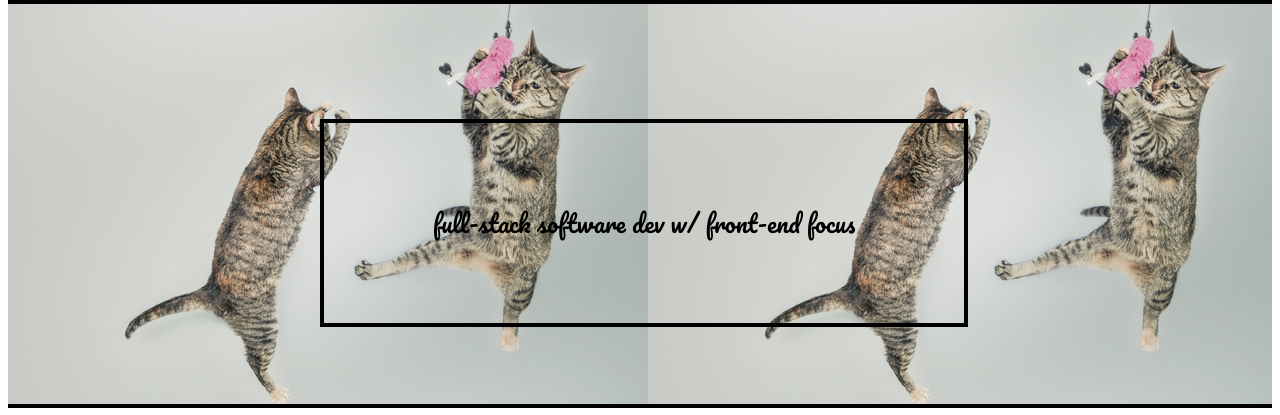
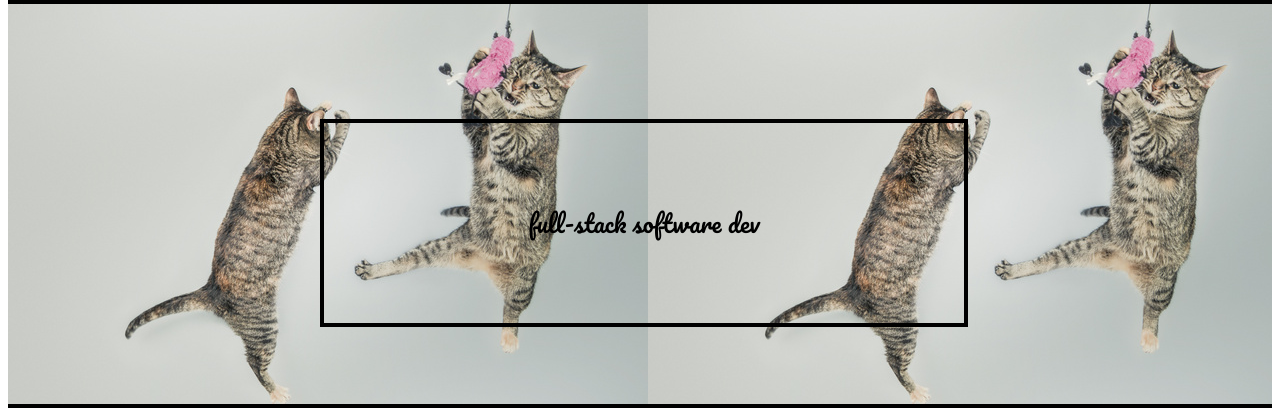
Before and after one commit to thisisserious/gitHubChallenge3, a plain HTML site: page sass/index.html in a window 1280 px wide. Shown: the part 81-496 px from the top of the page. Drawn offline with Linux system fonts and the light colour scheme.

Commit message:
update span text to fit

```diff
--- a/sass/index.html
+++ b/sass/index.html
@@ -12,7 +12,7 @@
     <div class="banner">
       <div class="slogan">
         <span>
-          full-stack software dev w/ front-end focus
+          full-stack software dev
         </span>
       </div>
     </div>
```
